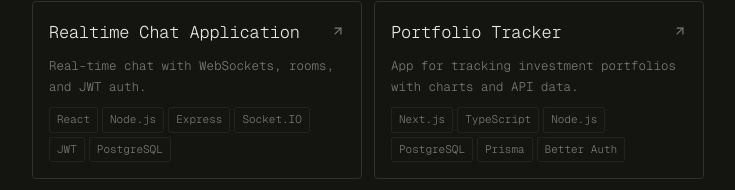
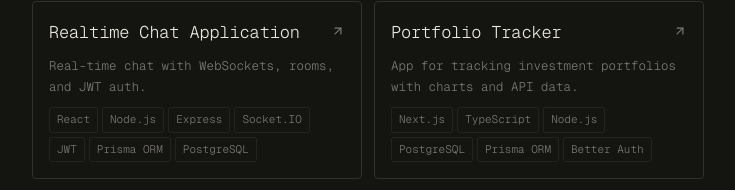
Before and after one commit to iamdrzazgowski/personal-website, a Next.js app: page / in a window 1280 px wide. Shown: the part 908-1098 px from the top of the page, without its empty margins (272-1007 px from the left). Built offline with nearby package versions, Linux system fonts and the light colour scheme.

Commit message:
change project tools

```diff
--- a/src/data/projects.ts
+++ b/src/data/projects.ts
@@ -11,7 +11,7 @@
         name: 'Realtime Chat Application',
 
         description: 'Real-time chat with WebSockets, rooms, and JWT auth.',
-        tags: ['React', 'Node.js', 'Express', 'Socket.IO', 'JWT', 'PostgreSQL'],
+        tags: ['React', 'Node.js', 'Express', 'Socket.IO', 'JWT', 'Prisma ORM', 'PostgreSQL'],
         url: 'https://github.com/iamdrzazgowski/react-realtime-chat',
     },
     {
@@ -24,7 +24,7 @@
             'TypeScript',
             'Node.js',
             'PostgreSQL',
-            'Prisma',
+            'Prisma ORM',
             'Better Auth',
         ],
         url: 'https://github.com/iamdrzazgowski/portfolio-tracker',
```
